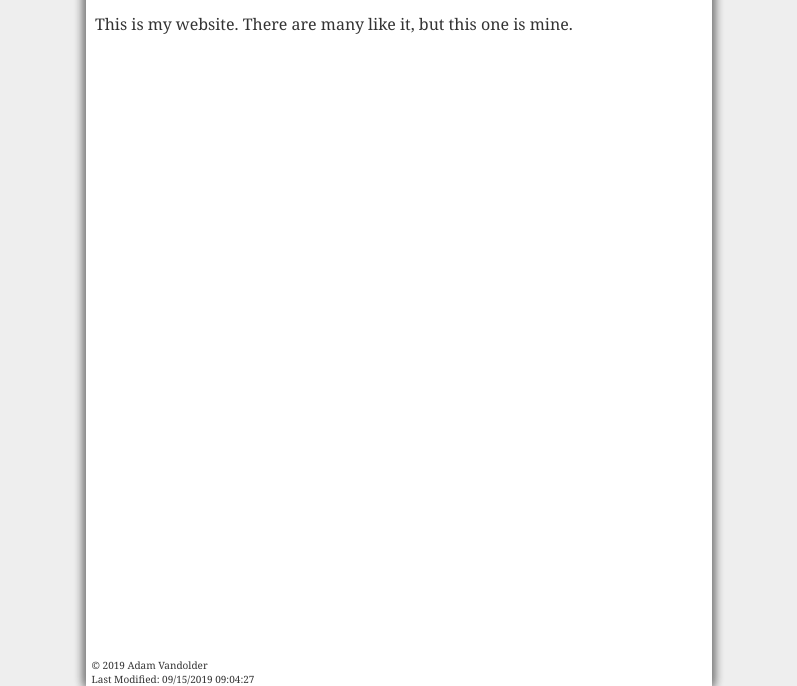
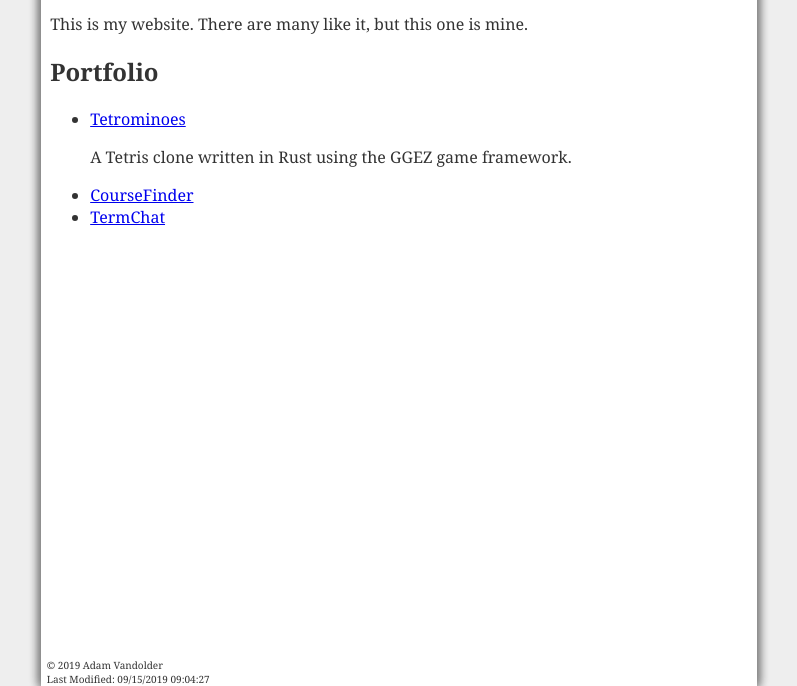
Before and after one commit to avandolder/avandolder.github.io, a plain HTML site: page index.html in a window 1280 px wide. Shown: the part 114-800 px from the top of the page, without its empty margins (241-1038 px from the left). Drawn offline with Linux system fonts and the light colour scheme.

Commit message:
Add initial portfolio

```diff
--- a/index.html
+++ b/index.html
@@ -20,6 +20,19 @@
     </nav>
     <main>
       <p>This is my website. There are many like it, but this one is mine.</p>
+      <h2>Portfolio</h2>
+      <ul>
+        <li>
+          <a href="https://github.com/avandolder/tetrominoes-rust">Tetrominoes</a>
+          <p>A Tetris clone written in Rust using the GGEZ game framework.</p>
+        </li>
+        <li>
+          <a href="https://github.com/avandolder/311-project">CourseFinder</a>
+        </li>
+        <li>
+          <a href="https://github.com/avandolder/termchat">TermChat</a>
+        </li>
+      </ul>
     </main>
     <footer id="main-footer">
       &copy; 2019 Adam Vandolder
--- a/main.css
+++ b/main.css
@@ -6,7 +6,7 @@ body {
     color: #333;
     background-color: #fff;
     font-family: Georgia, serif;
-    max-width: 70ch;
+    max-width: 80ch;
     margin: auto;
     box-shadow: -1px 0 10px grey, 1px 0 10px grey, 0 1px 10px grey;
     min-height: 100vh;
```
